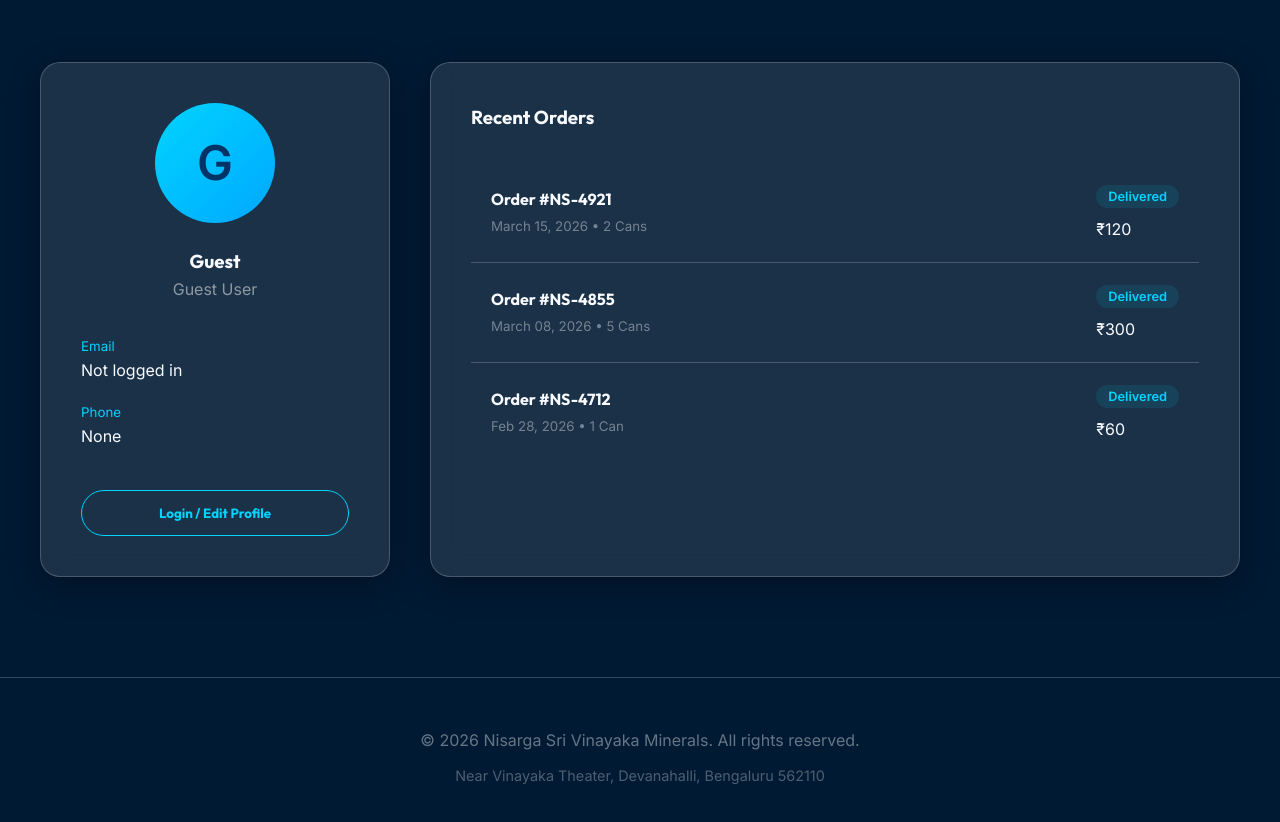
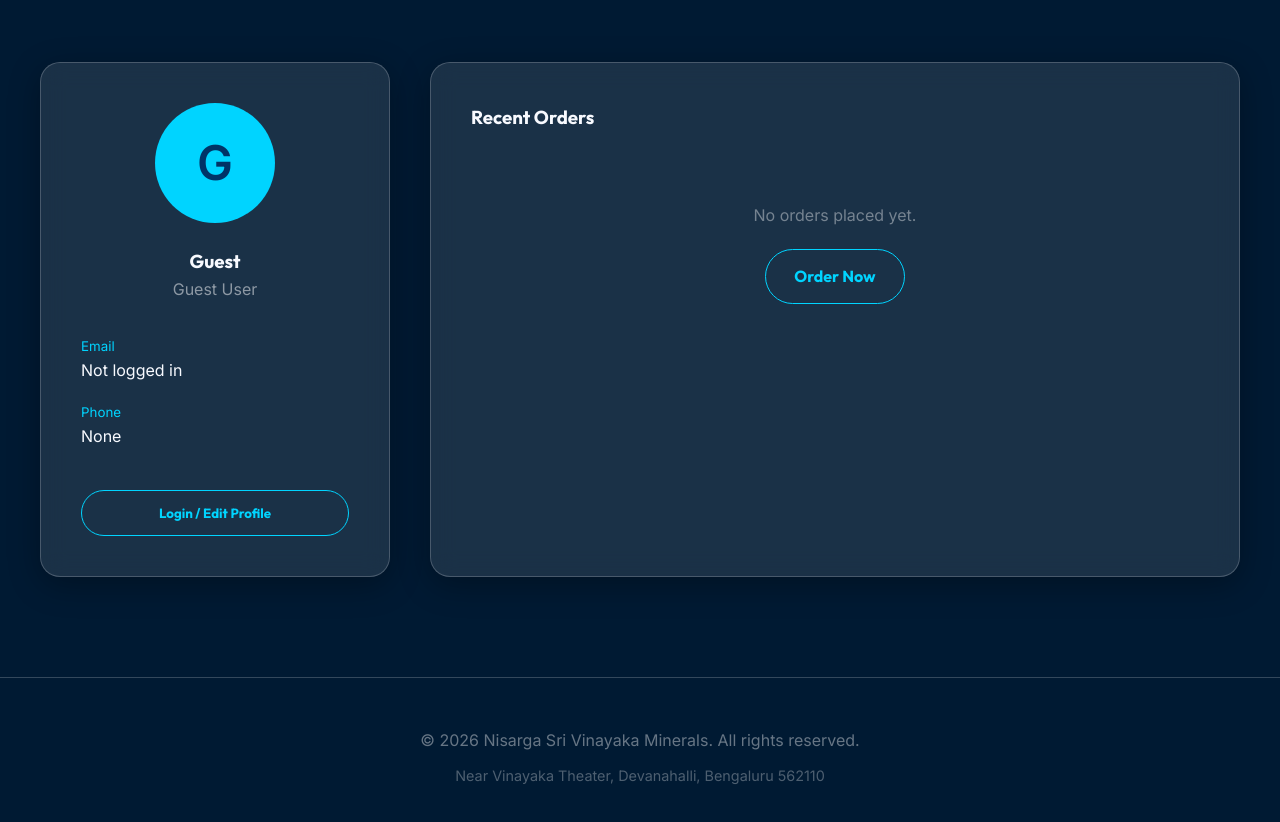
Before and after one commit to WalterMax289/Nisarga-website, a plain HTML site: page profile.html in a window 1280 px wide. Shown: the part 88-910 px from the top of the page. Drawn offline with Linux system fonts and the light colour scheme.

Commit message:
Production ready: Dynamic order history and profile refinements

```diff
--- a/js/profile.js
+++ b/js/profile.js
@@ -27,10 +27,7 @@ function updateUI() {
         email: document.getElementById('displayEmail'),
         phone: document.getElementById('displayPhone'),
         avatar: document.getElementById('displayAvatar'),
-        status: document.getElementById('userStatus'),
-        editBtn: document.getElementById('editProfileBtn'),
-        formContainer: document.getElementById('profileFormContainer'),
-        displayContainer: document.getElementById('profileDisplayContainer')
+        status: document.getElementById('userStatus')
     };
 
     if (elements.name) elements.name.textContent = profile.username;
@@ -41,14 +38,48 @@ function updateUI() {
     if (elements.avatar) {
         const initials = profile.username.split(' ').map(n => n[0]).join('').toUpperCase();
         elements.avatar.textContent = initials.substring(0, 2);
+        // Change background based on guest status
+        elements.avatar.style.background = profile.isGuest ? 'var(--accent-cyan)' : 'var(--primary-blue)';
     }
+
+    renderOrderHistory();
+}
+
+function renderOrderHistory() {
+    const orderList = document.getElementById('orderHistoryList');
+    if (!orderList) return;
+
+    const orders = JSON.parse(localStorage.getItem('nisarga_orders') || '[]');
+
+    if (orders.length === 0) {
+        orderList.innerHTML = `
+            <div class="empty-orders" style="text-align: center; padding: 40px 0; color: rgba(255,255,255,0.4);">
+                <p>No orders placed yet.</p>
+                <a href="order.html" class="btn btn-outline" style="margin-top: 20px; display: inline-block;">Order Now</a>
+            </div>
+        `;
+        return;
+    }
+
+    orderList.innerHTML = orders.map(order => `
+        <div class="history-item">
+            <div>
+                <h4>Order #${order.id}</h4>
+                <small style="color: rgba(255,255,255,0.4);">${order.date} • ${order.qty} Can${order.qty > 1 ? 's' : ''}</small>
+            </div>
+            <div>
+                <span class="status-badge">${order.status}</span>
+                <p style="margin-top: 8px;">₹${order.total}</p>
+            </div>
+        </div>
+    `).join('');
 }
 
 function updateNavbar() {
     const profile = loadProfile();
     const navProfileLink = document.querySelector('a[href="profile.html"]');
-    if (navProfileLink && !profile.isGuest) {
-        navProfileLink.textContent = profile.username;
+    if (navProfileLink) {
+        navProfileLink.textContent = profile.isGuest ? 'My Profile' : profile.username;
     }
 }
 
--- a/profile.html
+++ b/profile.html
@@ -115,36 +115,11 @@
 
             <div class="glass-card order-history-card">
                 <h3 style="margin-bottom: 30px;">Recent Orders</h3>
-                <div class="history-list">
-                    <div class="history-item">
-                        <div>
-                            <h4>Order #NS-4921</h4>
-                            <small style="color: rgba(255,255,255,0.4);">March 15, 2026 • 2 Cans</small>
-                        </div>
-                        <div>
-                            <span class="status-badge">Delivered</span>
-                            <p style="margin-top: 8px;">₹120</p>
-                        </div>
-                    </div>
-                    <div class="history-item">
-                        <div>
-                            <h4>Order #NS-4855</h4>
-                            <small style="color: rgba(255,255,255,0.4);">March 08, 2026 • 5 Cans</small>
-                        </div>
-                        <div>
-                            <span class="status-badge">Delivered</span>
-                            <p style="margin-top: 8px;">₹300</p>
-                        </div>
-                    </div>
-                    <div class="history-item">
-                        <div>
-                            <h4>Order #NS-4712</h4>
-                            <small style="color: rgba(255,255,255,0.4);">Feb 28, 2026 • 1 Can</small>
-                        </div>
-                        <div>
-                            <span class="status-badge">Delivered</span>
-                            <p style="margin-top: 8px;">₹60</p>
-                        </div>
+                <div id="orderHistoryList" class="history-list">
+                    <!-- Dynamic orders will be injected here -->
+                    <div class="empty-orders" style="text-align: center; padding: 40px 0; color: rgba(255,255,255,0.4);">
+                        <p>No orders placed yet.</p>
+                        <a href="order.html" class="btn btn-outline" style="margin-top: 20px; display: inline-block;">Order Now</a>
                     </div>
                 </div>
             </div>
```
Also changed, not shown: js/order.js (+15 -1 lines), assets/outside.jpeg (added).
